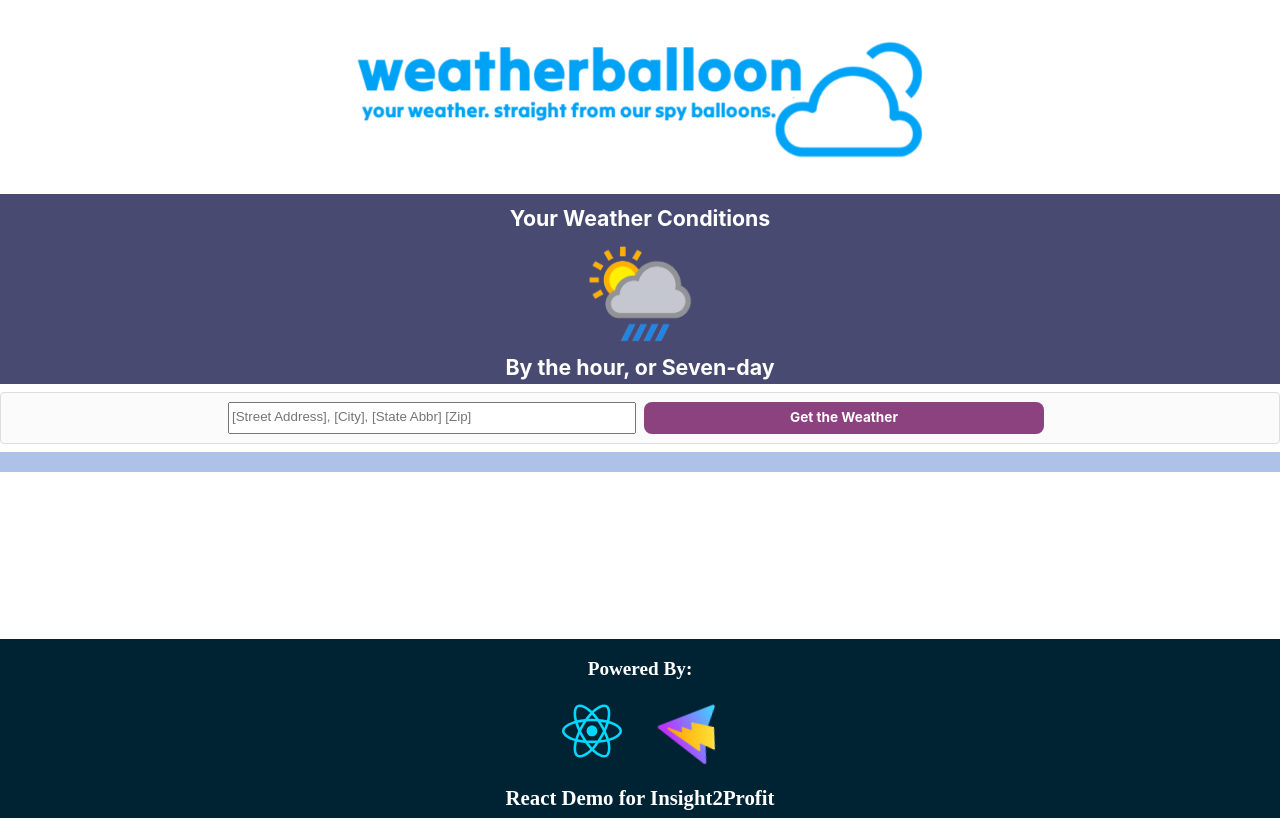
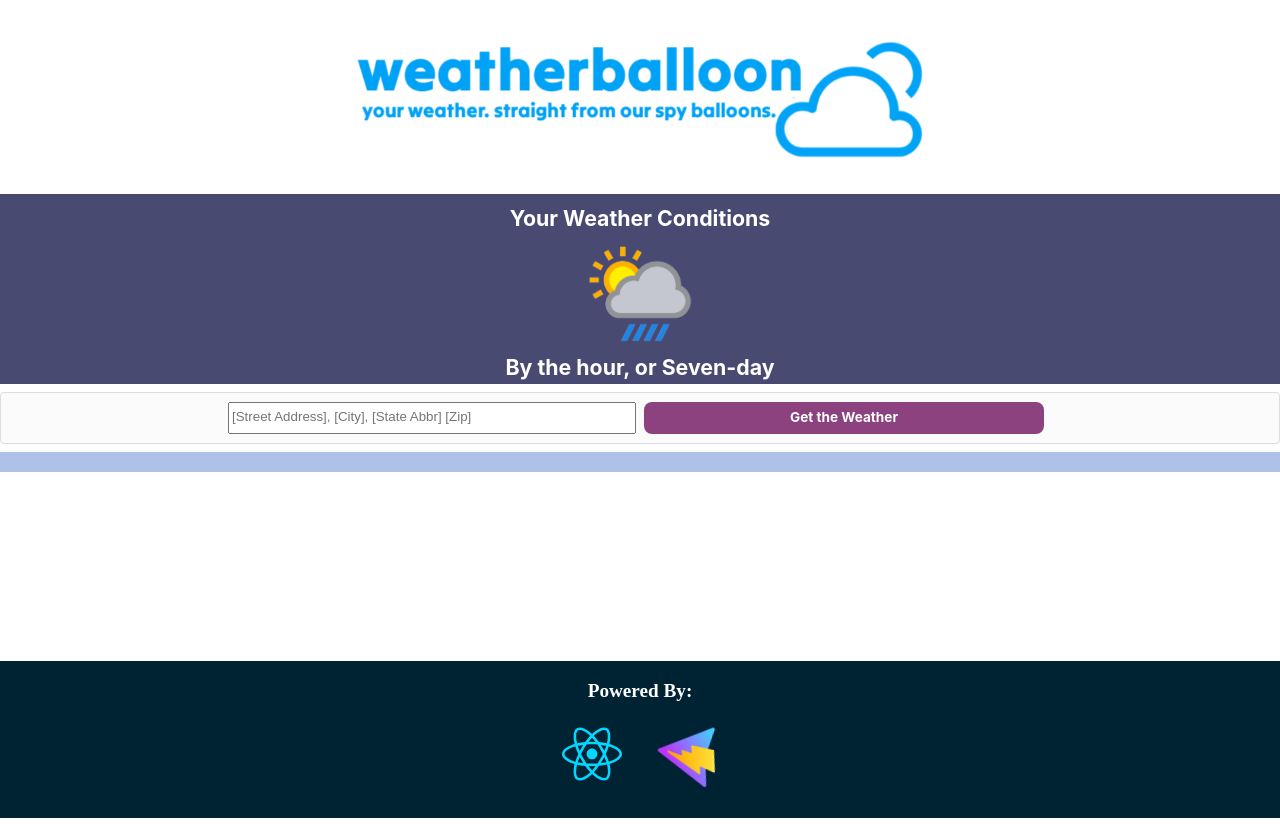
Before and after one commit to keithricker/react-weather-app, a React (Vite) app: page / in a window 1280 px wide. Built offline with nearby package versions, Linux system fonts and the light colour scheme; no server answers; a web font is replaced by a local one.

Commit message:
updating footer info

```diff
--- a/src/App.tsx
+++ b/src/App.tsx
@@ -35,7 +35,6 @@ function App(props:PropsWithChildren): JSX.Element {
             <img src={vitelogo} className="logo vite-logo" alt="Vite logo" />
           </a>
         </div>
-        <h1 className="header">React Demo for Insight2Profit</h1>
       </div>
 
     </div>
```
